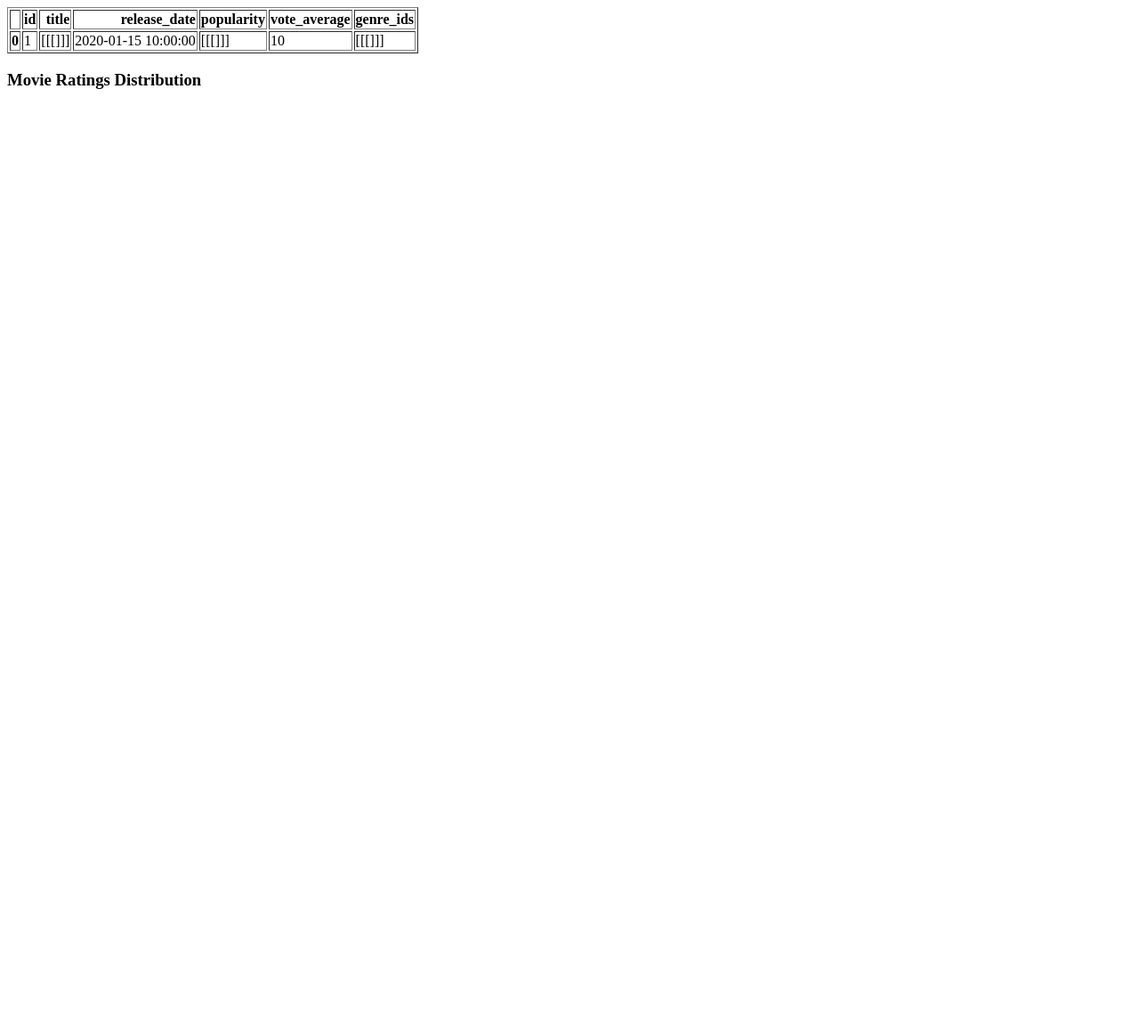
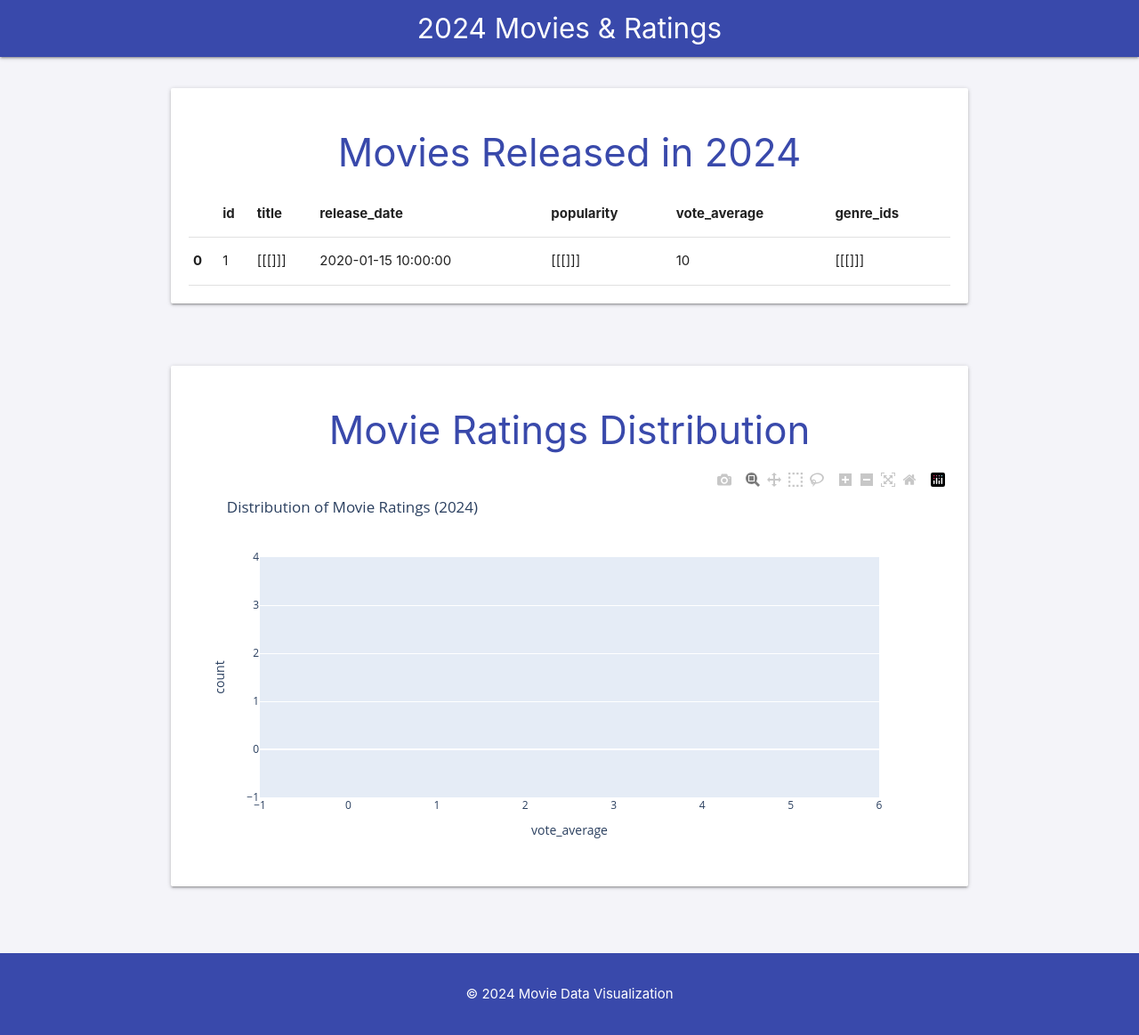
Before and after one commit to DavidThomas-coder/hal9001, a Flask app: page / in a window 1280 px wide. Shown: the whole page at 89% size. Before the commit the page ends 100 px from the top, so only its background shows below. Run offline with Flask 3, Linux system fonts and the light colour scheme; a database or web service that is not in the repository returns one stand-in record (values such as "Sample title"); data that the repository does not hold is empty; some libraries are stand-ins or nearby versions.

Commit message:
visual improvements

```diff
--- a/app.py
+++ b/app.py
@@ -17,10 +17,16 @@ def index():
         movies_df = transform_movie_data(movies)
 
         # Convert the DataFrame to HTML for rendering in a browser
-        movies_html = movies_df.to_html(classes='table table-striped')
+        movies_html = movies_df.to_html(classes='highlight responsive-table')
 
         # Create a Plotly figure for the movie ratings
-        fig = px.histogram(movies_df, x="vote_average", nbins=10, title="Distribution of Movie Ratings (2024)")
+        fig = px.histogram(
+            movies_df,
+            x="vote_average",
+            nbins=10,
+            title="Distribution of Movie Ratings (2024)",
+            color_discrete_sequence=['#3949ab']  # Custom color to match the theme
+        )
 
         # Convert the Plotly figure to JSON for rendering
         graphJSON = fig.to_json()
--- a/templates/index.html
+++ b/templates/index.html
@@ -3,17 +3,82 @@
 <head>
     <meta charset="UTF-8">
     <meta name="viewport" content="width=device-width, initial-scale=1.0">
-            {{ table|safe }}
+    <title>Movies and Ratings (2024)</title>
+
+    <!-- Include Materialize CSS from CDN -->
+    <link href="https://cdnjs.cloudflare.com/ajax/libs/materialize/1.0.0/css/materialize.min.css" rel="stylesheet">
+
+    <!-- Include Plotly for chart -->
+    <script src="https://cdn.plot.ly/plotly-latest.min.js"></script>
+
+    <!-- Custom Styles for Improving Visual Appearance -->
+    <style>
+        body {
+            background-color: #f4f4f9;
+        }
+        h1 {
+            font-weight: bold;
+            color: #3949ab;
+        }
+        h3 {
+            color: #3949ab;
+        }
+        .card-panel {
+            padding: 20px;
+            margin: 20px 0;
+        }
+        .navbar {
+            background-color: #3949ab;
+        }
+        footer {
+            margin-top: 40px;
+            padding: 20px 0;
+            background-color: #3949ab;
+            color: white;
+            text-align: center;
+        }
+    </style>
+</head>
+<body>
+    <!-- Navigation Bar -->
+    <nav class="navbar">
+        <div class="nav-wrapper">
+            <a href="#" class="brand-logo center">2024 Movies & Ratings</a>
+        </div>
+    </nav>
+
+    <div class="container">
+        <!-- Movie Data Section -->
+        <div class="section">
+            <div class="card-panel white">
+                <h3 class="center-align">Movies Released in 2024</h3>
+                <div class="responsive-table">
+                    {{ table|safe }}
+                </div>
+            </div>
         </div>
 
-        <!-- Display Plotly chart for movie ratings -->
-        <div class="card-panel">
-            <h3>Movie Ratings Distribution</h3>
-            <div id="plotly-div"></div>
+        <!-- Movie Ratings Chart Section -->
+        <div class="section">
+            <div class="card-panel white">
+                <h3 class="center-align">Movie Ratings Distribution</h3>
+                <div id="plotly-div"></div>
+            </div>
         </div>
     </div>
 
+    <!-- Footer Section -->
+    <footer>
+        <p>&copy; 2024 Movie Data Visualization</p>
+    </footer>
+
     <!-- Include Materialize JS from CDN -->
     <script src="https://cdnjs.cloudflare.com/ajax/libs/materialize/1.0.0/js/materialize.min.js"></script>
+
+    <!-- Render the Plotly plot -->
+    <script>
+        var graphs = {{ graphJSON | safe }};
+        Plotly.react('plotly-div', graphs.data, graphs.layout);
+    </script>
 </body>
 </html>
```
Also changed, not shown: scripts/data_ingestion.py (line endings or trailing spaces).
